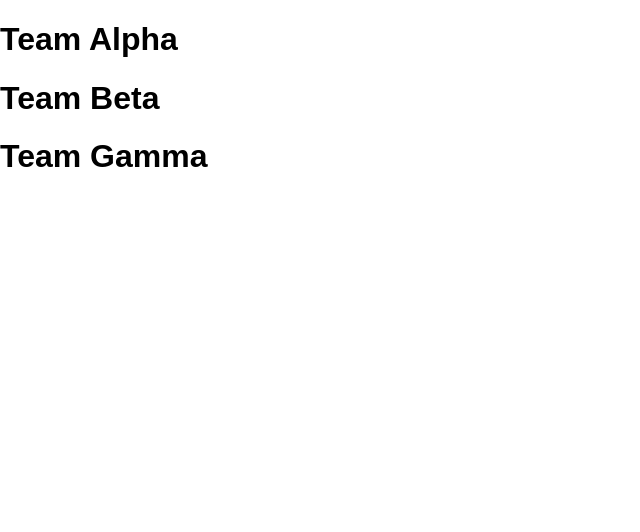
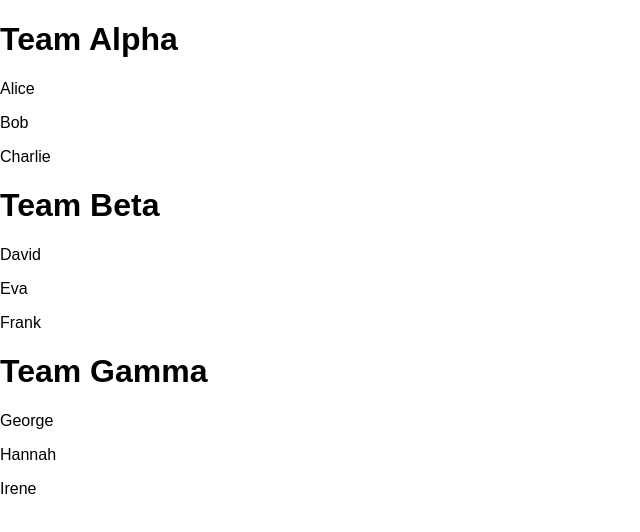
Before and after one commit to FrancoisMartinez/Team-10-SOEN341_Project_F24, a React (Vite) app in the folder FrontEnd/: page /teams in a window 1280 px wide. Shown: the top 532 px of the page, without its empty margins (0-640 px from the left). Built offline with nearby package versions, Linux system fonts and the light colour scheme.

Commit message:
teams list

```diff
--- a/FrontEnd/src/App.jsx
+++ b/FrontEnd/src/App.jsx
@@ -4,7 +4,7 @@ import Home from "./pages/Home";
 import Login from "./pages/Login"
 import Register from "./pages/Register";
 import {GlobalStateProvider} from "./GlobalStateProvider.jsx";
-import Teams from "./styles/Teams.jsx";
+import Teams from "./pages/Teams.jsx";
 
 
 
--- a/FrontEnd/src/styles/Teams.jsx
+++ b/FrontEnd/src/pages/Teams.jsx
@@ -24,6 +24,11 @@ function Teams() {
             {teams.map((team, index) => (
                 <div key={index} className="team">
                     <h1>{team.teamName}</h1>
+                    {team.students.map(student => (
+                        <div key={student.id}>
+                            <p>{student}</p>
+                        </div>
+                    ))}
                 </div>
             ))}
 
```
